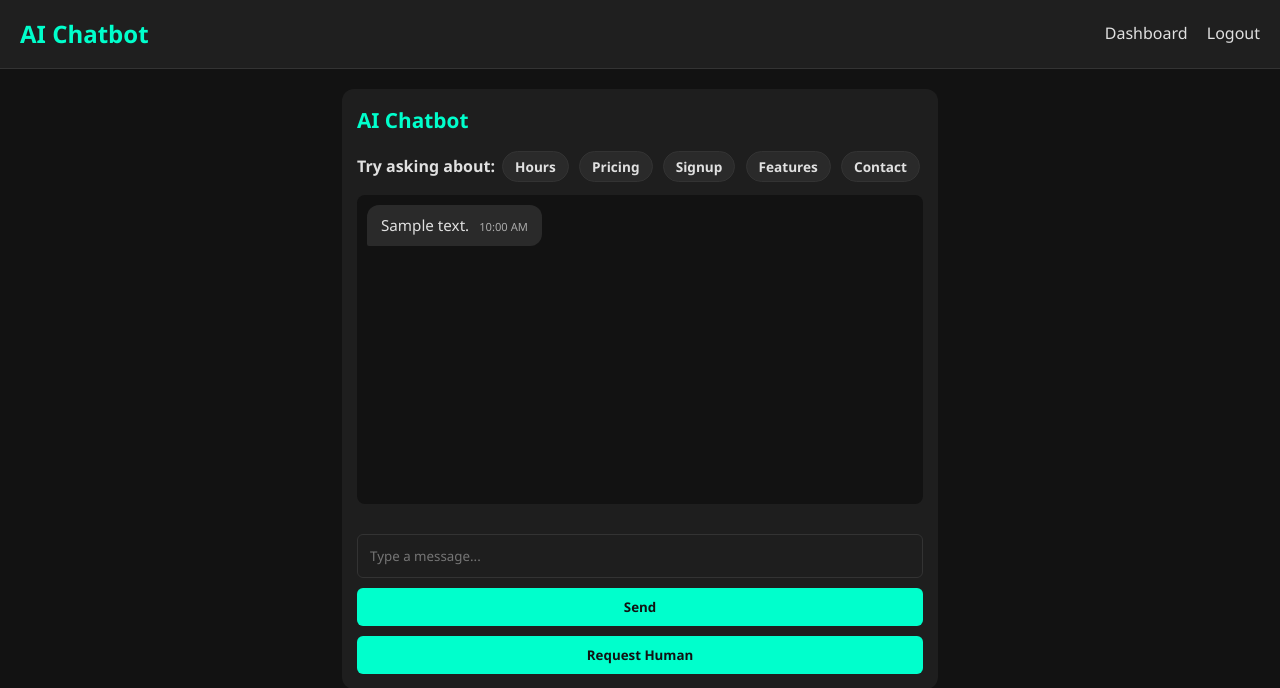
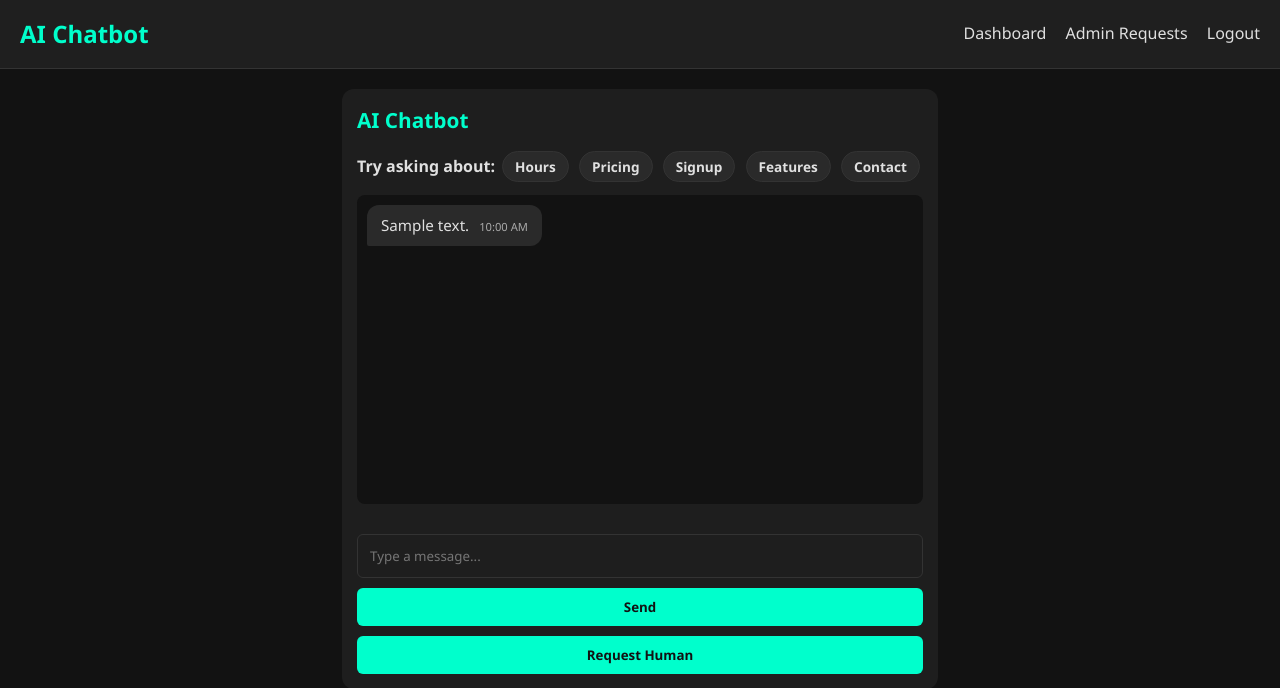
Before and after one commit to samtimi12/AI-Chatbot, a Flask app: page /dashboard in a window 1280 px wide. Shown: the top 688 px of the page. Run offline with Flask 3, Linux system fonts and the light colour scheme; a user stored in the database is signed in; tables that the repository leaves empty hold one stand-in row (values such as "Sample post").

Commit message:
Add admin dashboard button for is_admin

```diff
--- a/app/models.py
+++ b/app/models.py
@@ -10,7 +10,9 @@ class User(db.Model, UserMixin):
     username = db.Column(db.String(80), unique=True, nullable=False)
     email = db.Column(db.String(150), unique=True, nullable=False)
     password_hash = db.Column(db.String(200), nullable=False)
-    is_admin = db.Column(db.Boolean, default=False)  # ✅ New field for admin
+    is_admin = db.Column(db.Boolean, default=False)  #  New field for admin
+    verified = db.Column(db.Boolean, default=False)
+
 
     messages = db.relationship('Message', backref='user', lazy=True)
 
@@ -34,7 +36,7 @@ class Message(db.Model):
     text = db.Column(db.Text, nullable=False)
     timestamp = db.Column(db.DateTime, default=datetime.utcnow)
     request_human = db.Column(db.Boolean, default=False)
-    handled = db.Column(db.Boolean, default=False)  # ✅ new column to track handled requests
+    handled = db.Column(db.Boolean, default=False)  #  new column to track handled requests
 
     def __repr__(self):
         return f"<Message {self.sender}: {self.text[:20]}>"
--- a/app/routes/chat.py
+++ b/app/routes/chat.py
@@ -100,12 +100,12 @@ def chat_history():
 # -----------------------------
 # Admin Dashboard page
 # -----------------------------
-@chat_bp.route('/admin/dashboard')
+@chat_bp.route('/admin-dashboard')
 @login_required
-@admin_required
 def admin_dashboard():
+    if not current_user.is_admin:
+        return "Unauthorized", 403
     return render_template('admin_dashboard.html')
-
 # -----------------------------
 # View pending human requests (Admin only)
 # -----------------------------
--- a/app/templates/base.html
+++ b/app/templates/base.html
@@ -11,6 +11,9 @@
     <nav>
       {% if current_user.is_authenticated %}
         <a href="{{ url_for('chat.dashboard') }}">Dashboard</a>
+        {% if current_user.is_admin %}
+          <a href="{{ url_for('chat.admin_dashboard') }}">Admin Requests</a>
+        {% endif %}
         <a href="{{ url_for('auth.logout') }}">Logout</a>
       {% else %}
         <a href="{{ url_for('auth.signup') }}">Signup</a>
```
Also changed, not shown: README.md.
